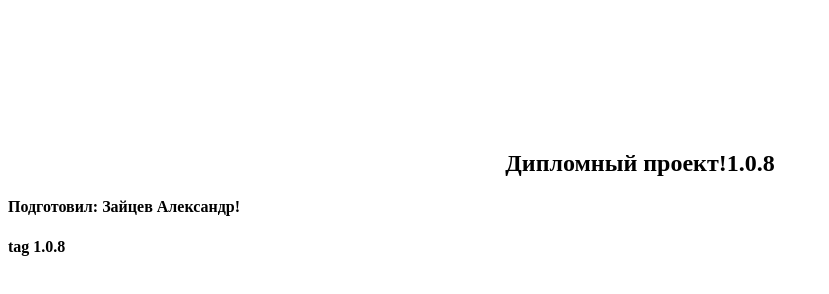
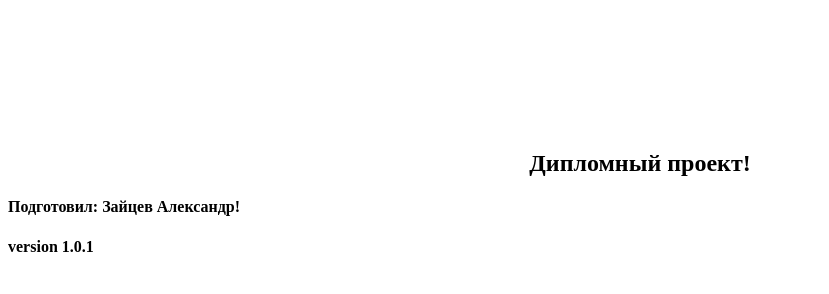
Before and after one commit to Midzaru2011/myapp, a plain HTML site: page index.html in a window 1280 px wide. Shown: the whole page, without its empty margins (0-829 px from the left). Drawn offline with Linux system fonts and the light colour scheme.

Commit message:
modified:   index.html

```diff
--- a/index.html
+++ b/index.html
@@ -7,8 +7,8 @@
 </head>
 
 <body>
-    <h2 style="margin-top: 150px; text-align: center;">Дипломный проект!1.0.8</h2>
+    <h2 style="margin-top: 150px; text-align: center;">Дипломный проект!</h2>
     <h4>Подготовил: Зайцев Александр! </h4>
-    <h4>tag 1.0.8</h4>
+    <h4>version 1.0.1</h4>
 </body>
 </html>
```
